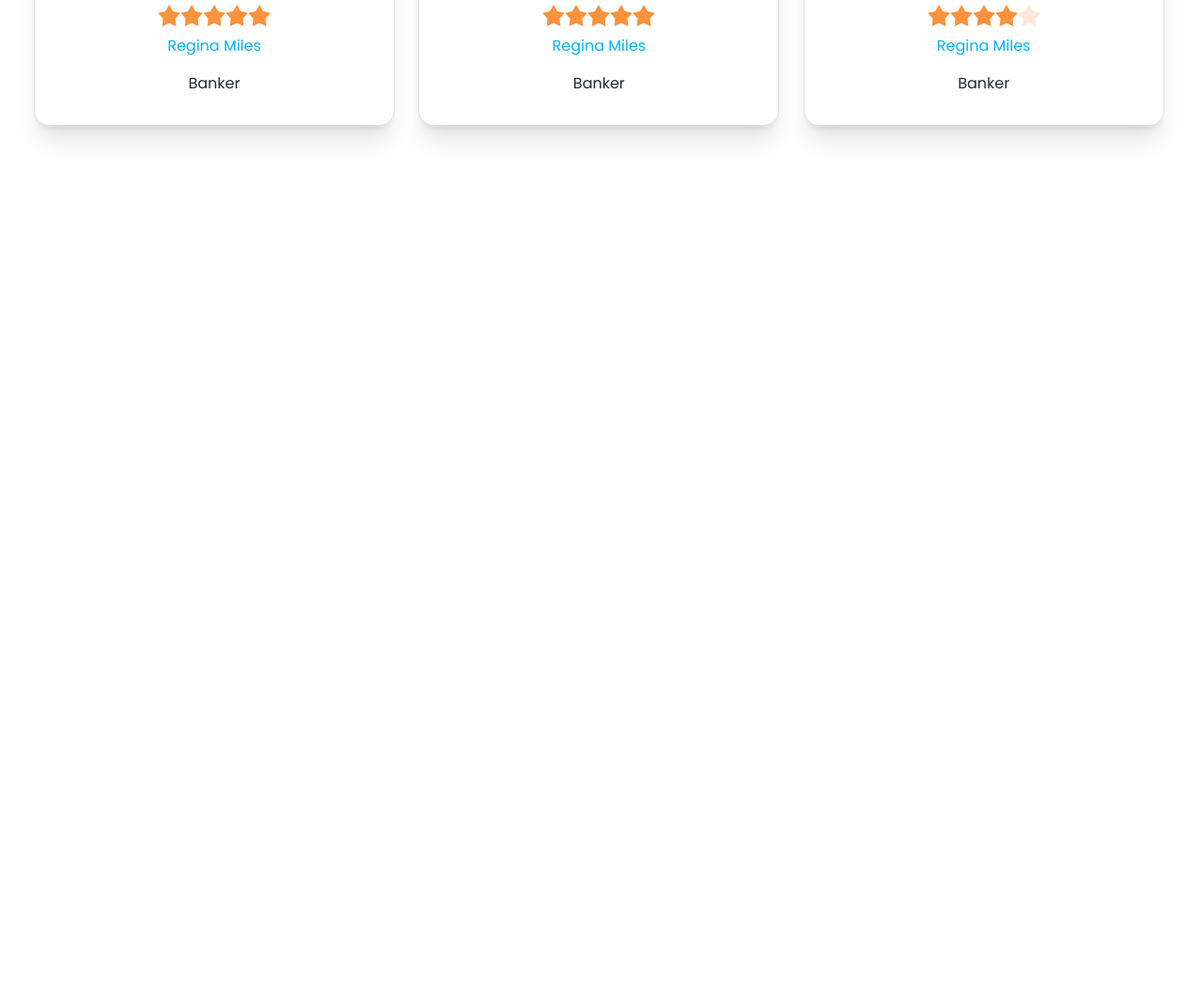
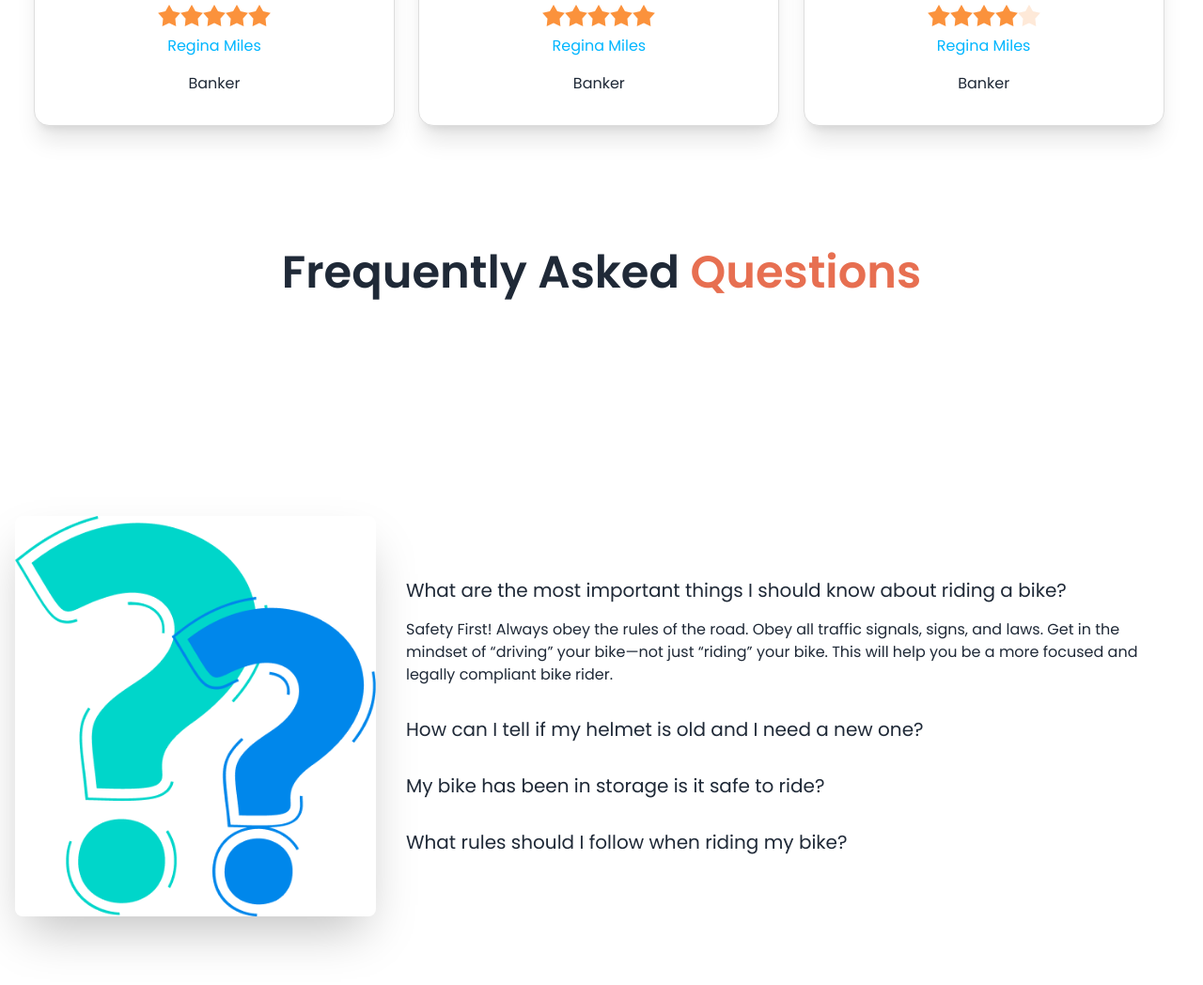
Before and after one commit to nurnewas/biker-zone, a plain HTML site: page index.html in a window 1280 px wide. Shown: the part 1805-2853 px from the top of the page at 94% size. Before the commit the page ends 2071 px from the top, so only its background shows below. Drawn offline with nearby package versions, Linux system fonts and the light colour scheme.

Commit message:
Added The FAQ Section

```diff
--- a/index.html
+++ b/index.html
@@ -270,6 +270,58 @@
             </div>
 
     </section>
+    <!-- FAQ -->
+    <section class="my-24">
+        <h2 class="text-5xl font-semibold text-center mb-12 ">Frequently Asked <span class="text-bike-primary"> Questions</h2></span>
+        <div class="hero min-h-screen lg:gap-24 ">
+            <div class="hero-content flex-col lg:flex-row">
+              <img src="images/others/faq.png" class=" w-1/2 lg:max-w-sm  rounded-lg shadow-2xl" />
+              <div>
+                <!-- First FAQ -->
+                <div class="collapse ">
+                    <input type="radio" name="my-accordion-1" checked="checked" />
+                    <div class="collapse-title text-xl font-medium">
+                        What are the most important things I should
+                        know about riding a bike?
+                    </div>
+                    <div class="collapse-content">
+                      <p>Safety First! Always obey the rules of the road. Obey all traffic signals, signs, and laws. Get in the mindset of “driving” your bike—not just “riding” your bike. This will help you be a more focused and legally compliant bike rider.</p>
+                    </div>
+                  </div>
+                  <!-- Second FAQ -->
+                  <div class="collapse ">
+                    <input type="radio" name="my-accordion-1" />
+                    <div class="collapse-title text-xl font-medium">
+                        How can I tell if my helmet is old and I need a new one?
+                    </div>
+                    <div class="collapse-content">
+                      <p>hello</p>
+                    </div>
+                  </div>
+                  <!-- Third FAQ -->
+                  <div class="collapse ">
+                    <input type="radio" name="my-accordion-1" />
+                    <div class="collapse-title text-xl font-medium">
+                        My bike has been in storage is it safe to ride?
+                    </div>
+                    <div class="collapse-content">
+                      <p>hello</p>
+                    </div>
+                  </div>
+                  <div class="collapse ">
+                    <input type="radio" name="my-accordion-1" />
+                    <div class="collapse-title text-xl font-medium">
+                        What rules should I follow when riding my bike?
+                    </div>
+                    <div class="collapse-content">
+                      <p>hello</p>
+                    </div>
+                  </div>
+              </div>
+            </div>
+          </div>
+            <!--  First Review -->
+    </section>
     </main>
     <footer>
 
```
